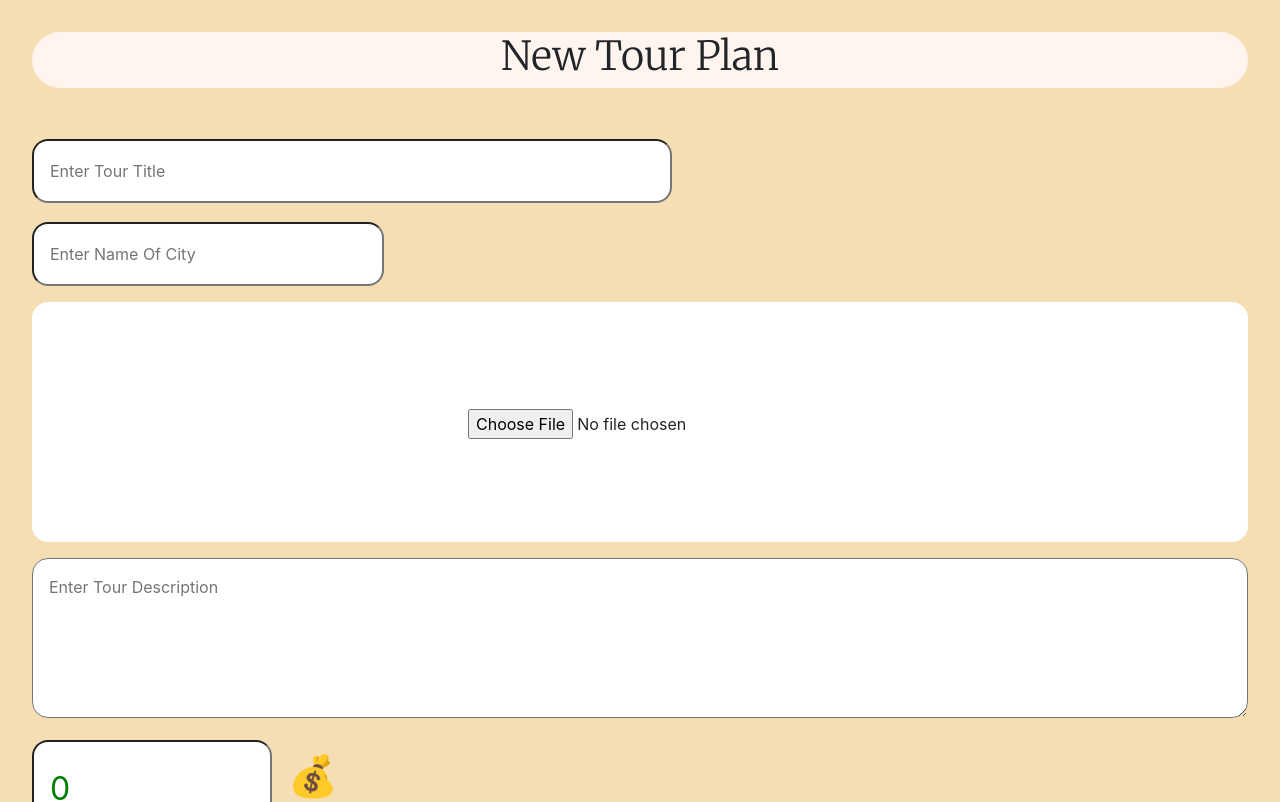
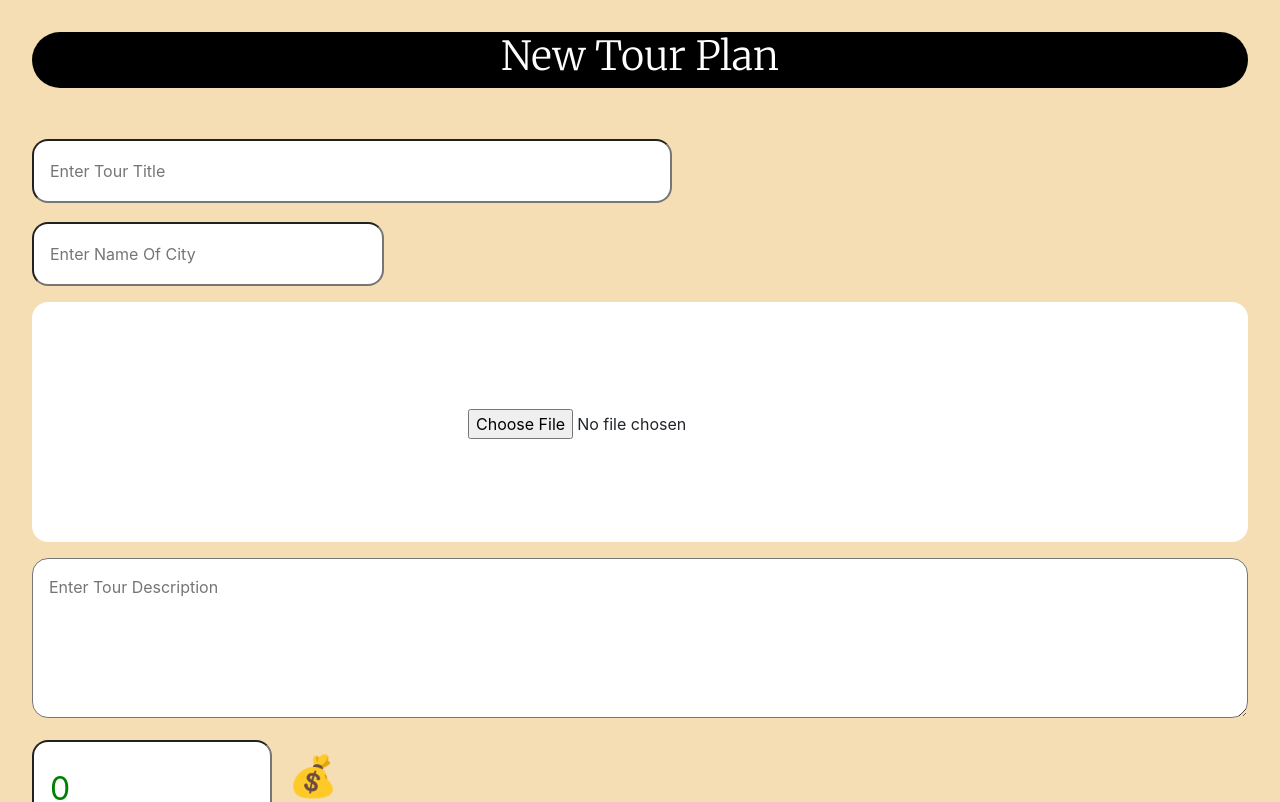
Before and after one commit to ChaitanyaMahaprabhu/TourismPlatform, a React (Create React App) app: page /CreateTour in a window 1280 px wide. Shown: the top 802 px of the page. Built offline with nearby package versions, Linux system fonts and the light colour scheme; no server answers; a web font is replaced by a local one.

Commit message:
style changes made.

```diff
--- a/src/components/AgentPage/CreateTour.module.css
+++ b/src/components/AgentPage/CreateTour.module.css
@@ -94,7 +94,8 @@
 }
 
 .what{
-    background-color: seashell;
+    background-color: black;
+    color: white;
     display: flex;
     justify-content: center;
     align-items: center;
--- a/src/components/AgentPage/ViewTours.jsx
+++ b/src/components/AgentPage/ViewTours.jsx
@@ -4,7 +4,7 @@ import { TourCard } from "../TourComponents/TourCard";
 const ViewTours = () => {
   return (
     <>
-      <div className={styles.what}>
+      <div className={styles.what} style = {{marginTop: "2rem"}}>
         <h1>Your Tour Plans</h1>
       </div>
       <div className={styles.viewToursEncompass}>
--- a/src/components/AgentPage/ViewTours.module.css
+++ b/src/components/AgentPage/ViewTours.module.css
@@ -11,7 +11,8 @@
 }
 
 .what{
-    background-color: papayawhip;
+    background-color: black;
+    color:white;
     display: flex;
     justify-content: center;
     align-items: center;
```
